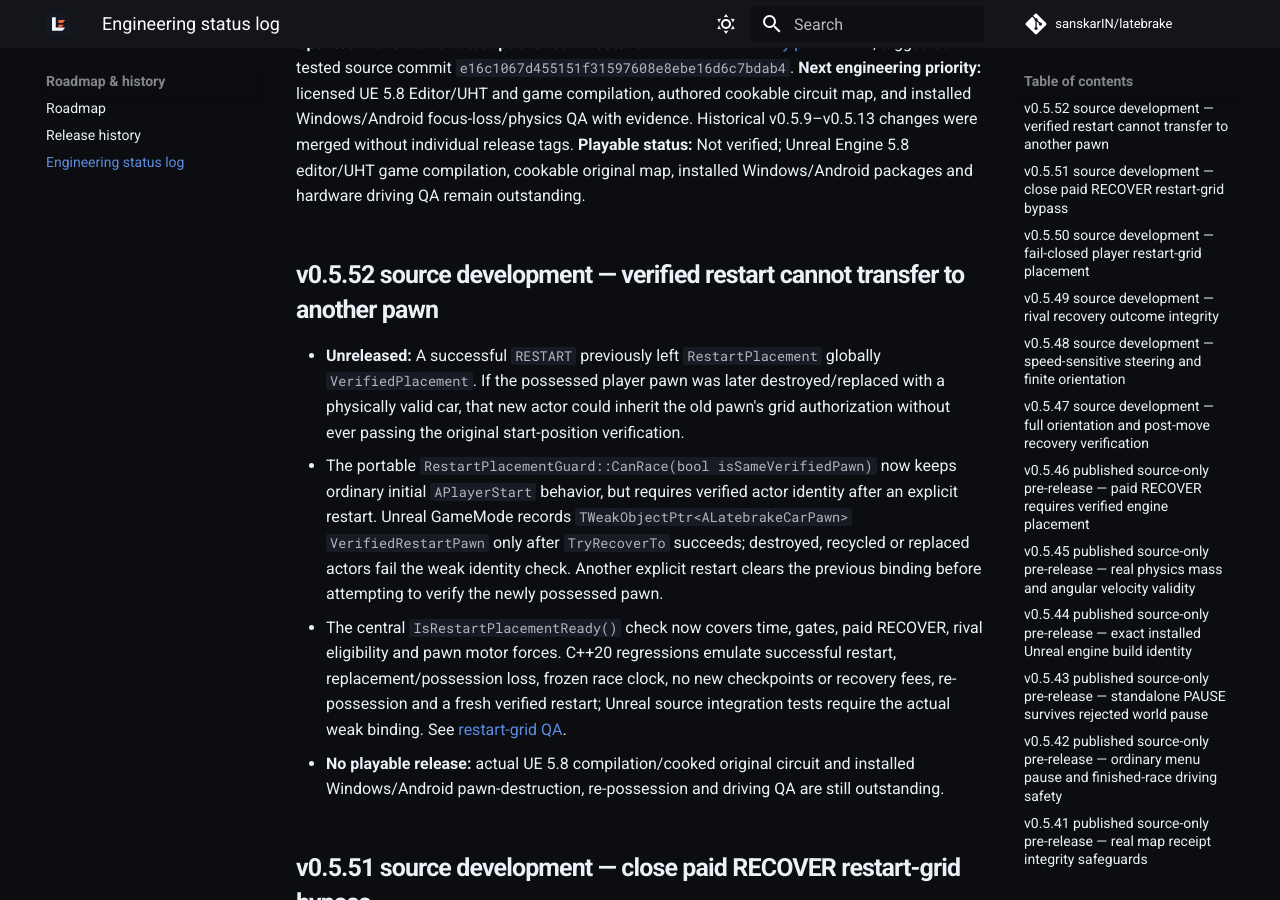
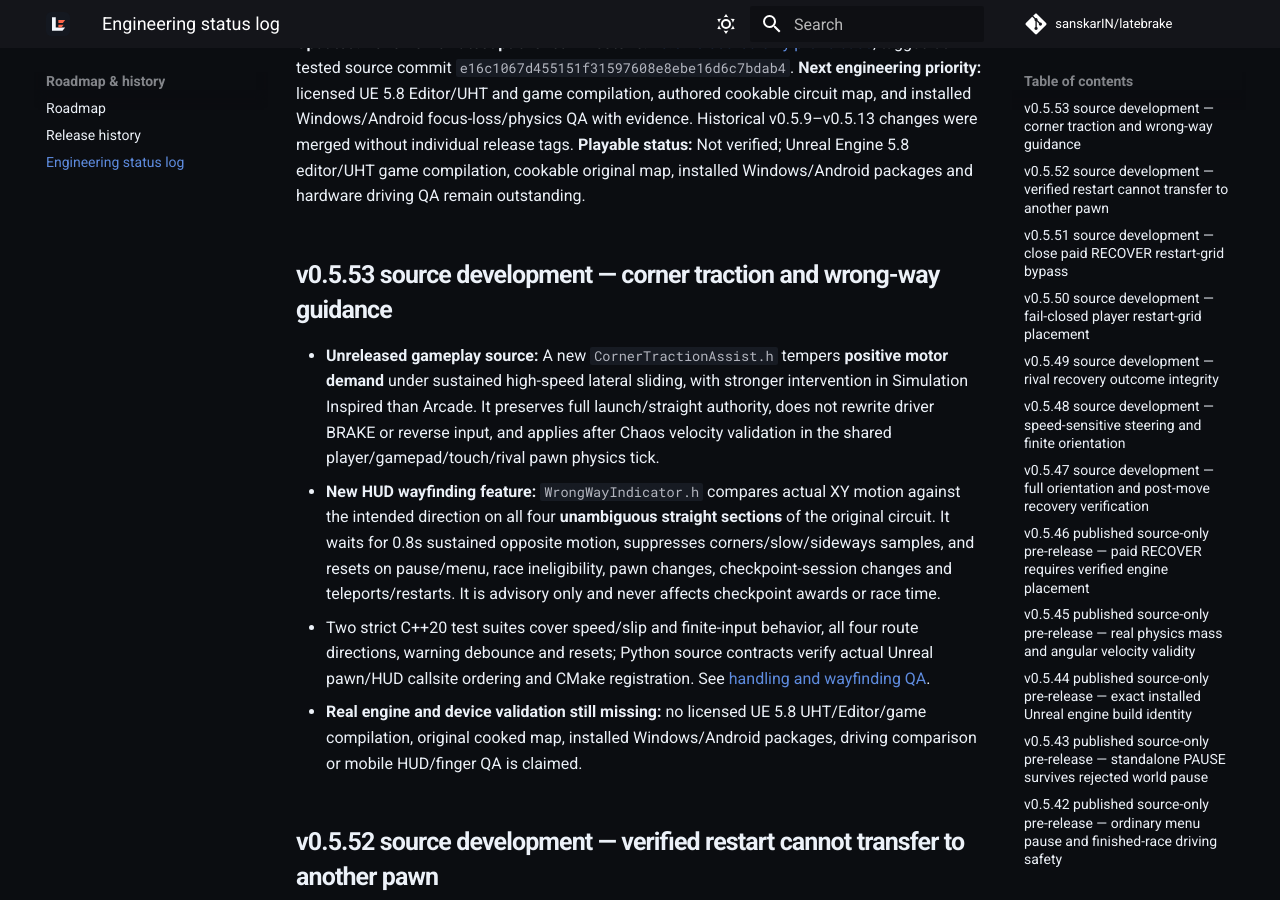
Before and after one commit to sanskarIN/latebrake, an MkDocs documentation site: the page built from docs/STATUS.md, in a window 1280 px wide and 900 px high, scrolled down 198 px. Built offline with MkDocs 1.6.1 and Material for MkDocs 9.7.7, drawn with Linux system fonts in a browser that asks for light colours; comment, search, counter and statistics services are not loaded.

Commit message:
docs(status): record v0.5.53 real handling and wayfinding source implementation

```diff
--- a/docs/STATUS.md
+++ b/docs/STATUS.md
@@ -4,6 +4,13 @@
 **Latest published milestone:** [v0.5.46 source-only pre-release](https://github.com/sanskarIN/latebrake/releases/tag/v0.5.46), tagged at tested source commit `e16c1067d455151f31597608e8ebe16d6c7bdab4`.
 **Next engineering priority:** licensed UE 5.8 Editor/UHT and game compilation, authored cookable circuit map, and installed Windows/Android focus-loss/physics QA with evidence. Historical v0.5.9–v0.5.13 changes were merged without individual release tags.
 **Playable status:** Not verified; Unreal Engine 5.8 editor/UHT game compilation, cookable original map, installed Windows/Android packages and hardware driving QA remain outstanding.
+
+## v0.5.53 source development — corner traction and wrong-way guidance
+
+- **Unreleased gameplay source:** A new `CornerTractionAssist.h` tempers **positive motor demand** under sustained high-speed lateral sliding, with stronger intervention in Simulation Inspired than Arcade. It preserves full launch/straight authority, does not rewrite driver BRAKE or reverse input, and applies after Chaos velocity validation in the shared player/gamepad/touch/rival pawn physics tick.
+- **New HUD wayfinding feature:** `WrongWayIndicator.h` compares actual XY motion against the intended direction on all four **unambiguous straight sections** of the original circuit. It waits for 0.8s sustained opposite motion, suppresses corners/slow/sideways samples, and resets on pause/menu, race ineligibility, pawn changes, checkpoint-session changes and teleports/restarts. It is advisory only and never affects checkpoint awards or race time.
+- Two strict C++20 test suites cover speed/slip and finite-input behavior, all four route directions, warning debounce and resets; Python source contracts verify actual Unreal pawn/HUD callsite ordering and CMake registration. See [handling and wayfinding QA](HANDLING_WAYFINDING_QA.md).
+- **Real engine and device validation still missing:** no licensed UE 5.8 UHT/Editor/game compilation, original cooked map, installed Windows/Android packages, driving comparison or mobile HUD/finger QA is claimed.
 
 ## v0.5.52 source development — verified restart cannot transfer to another pawn
 
```
